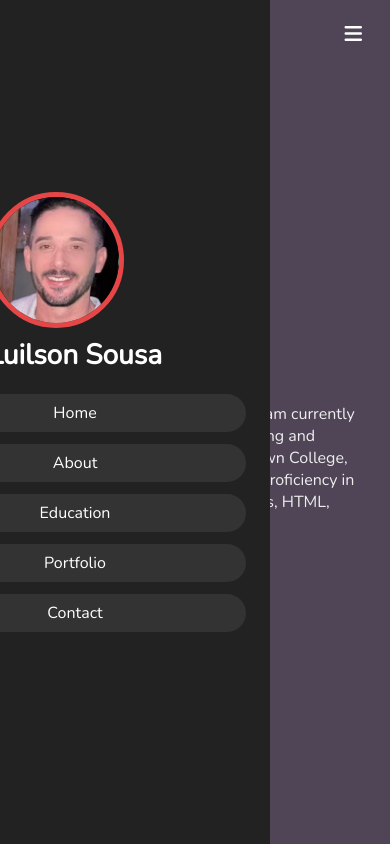
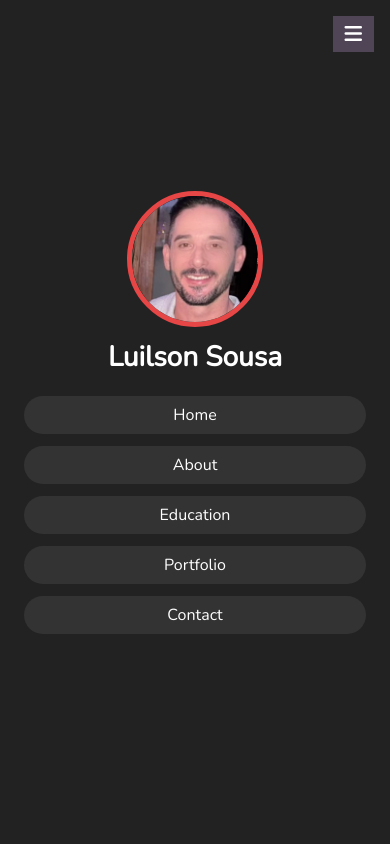
Before and after one commit to Luilsons/Portfolio, a plain HTML site: page index.html in a window 390 px wide. Shown: the top 844 px of the page. Drawn offline with nearby package versions, Linux system fonts and the light colour scheme.

Commit message:
add responsive

```diff
--- a/css/style.css
+++ b/css/style.css
@@ -93,7 +93,6 @@ header{
 }
 
 header .user img{
-  display: flex;
   align-items: center;
   justify-content: center;
   height: 17rem;
@@ -394,21 +393,33 @@ header .navbar ul li a:hover{
 }
 
 @media (max-width:991px){
-
-  header{
-    left: -120px;
-  }
-
   #menu{
     display: block;
   }
 
   header.toggle{
-    left:0%;
+    display: none;
   }
 
   body{
     padding: 0;
+  }
+
+  .user-img {
+    display: flex !important;
+    align-items: center;
+    justify-content: center;
+    height: 17rem;
+    width: 17rem;
+    border-radius: 50%;
+    object-fit: cover;
+    margin-bottom: 1rem;
+    border: .7rem solid var(--yellow);
+    align-self: center;
+  }
+
+  .contact .row {
+    flex-direction: column;
   }
 }
 
@@ -445,3 +456,7 @@ header .navbar ul li a:hover{
     margin: 3rem 0;
   }
 }
+
+.user-img {
+  display: none;
+}
--- a/index.html
+++ b/index.html
@@ -39,6 +39,7 @@
 
     <!-- home section starts  -->
     <section class="home" id="home">
+        <img src="images/pic.jpeg" alt="" class="user-img"/>
       <h3>Hi There !</h3>
       <h1>I am <span>Luilson Sousa</span></h1>
       <p>
@@ -77,7 +78,7 @@
           </div>
 
           <div class="box">
-            <span>5</span>
+            <span>6</span>
             <h3>Project completed</h3>
           </div>
         </div>
@@ -177,7 +178,7 @@
                 <h3 class="title">contact info</h3>
 
                 <div class="info">
-                    <h3> <i class="fas fa-envelope"></i> luilsonms@hotmail.com </h3>
+                    <h3> <i class="fas fa-envelope"></i> luilsonms@gmail.com </h3>
                     <h3> <i class="fas fa-phone"></i> 1-647-860-1870 </h3>
                     <h3> <i class="fas fa-map-marker-alt"></i> Toronto, Canada </h3>
                     <h3> <i class="fas fa-brands fa-linkedin"></i>
--- a/script.js
+++ b/script.js
@@ -7,7 +7,7 @@ $(document).ready(function(){
 
     $(window).on('scroll load', function(){
         $('#menu').removeClass('fa-times');
-        $('header').removeClass('toggle');
+        // $('header').removeClass('toggle');
 
         if($(window).scrollTop() > 0){
             $('.top').show();
```
Also changed, not shown: 1 other file.
